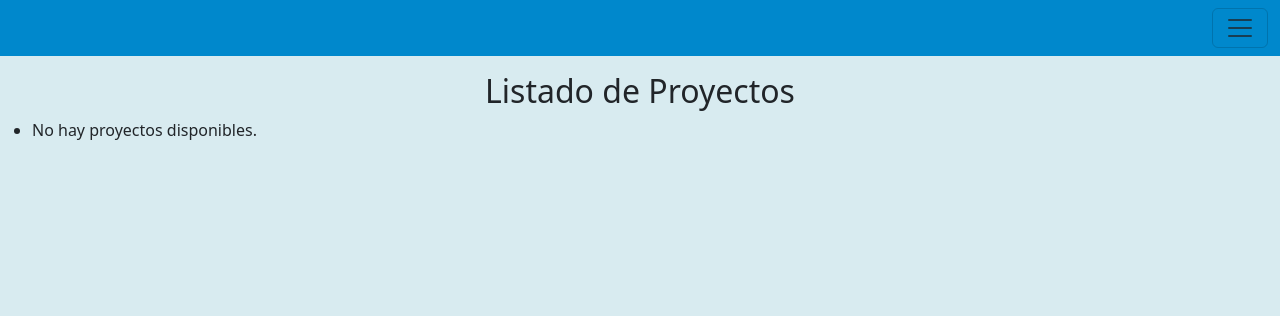
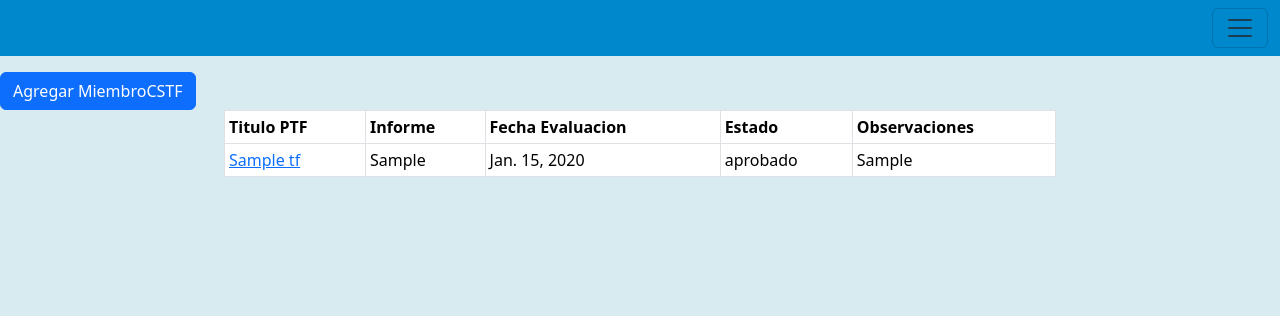
Before and after one commit to Fantitom03/Laboratorio_GestionPTF, a Django app: page /evaluacion/proyectos/ in a window 1280 px wide. Shown: the top 316 px of the page. Run offline with Django 4.2, Linux system fonts and the light colour scheme; tables that the repository leaves empty hold one stand-in row (values such as "Sample post").

Commit message:
Revert "Revert "aaaa""
This reverts commit 6ad8fff02422700bc2186e152e5899af47d409ed.

```diff
--- a/apps/comision/urls.py
+++ b/apps/comision/urls.py
@@ -7,8 +7,8 @@ urlpatterns = [
     # URLs para MiembroCSTF
     path('cstf/', views.miembrocstf_list, name='cstf_list'),
     path('cstf/nuevo/', views.miembrocstf_create, name='cstf_create'),
-    path('cstf/<int:pk>, <int:tpk>/', views.miembrocstf_detail, name='cstf_detail'),
-    path('cstf_delete/<int:pk>, <int:tpk>/', views.miembrocstf_delete, name='cstf_delete'),
+    path('cstf/<int:pk>', views.miembrocstf_detail, name='cstf_detail'),
+    path('cstf_delete/<int:pk>', views.miembrocstf_delete, name='cstf_delete'),
     path('cstf_edit/<int:pk>/', views.miembrocstf_edit, name='cstf_edit'),
 
     # URLs para MiembrosTE
--- a/apps/evaluacion/models.py
+++ b/apps/evaluacion/models.py
@@ -10,10 +10,10 @@ class EvaluacionPTF(models.Model):
     )
 
     proyecto_TF = models.ForeignKey(Proyecto_TF, on_delete = models.CASCADE)
-    informe = models.FileField(null=True)
+    informe = models.FileField(blank=True, null=True)
     fecha_evaluacion = models.DateField()
     estado = models.CharField(max_length=20, choices=estado_op)
-    observaciones = models.CharField(max_length=500, null=True)
+    observaciones = models.CharField(max_length=500, blank=True, null=True)
 
 
 class EvaluacionITF(models.Model):
--- a/apps/evaluacion/templates/evaluacionPTF_list.html
+++ b/apps/evaluacion/templates/evaluacionPTF_list.html
@@ -2,14 +2,32 @@
 {% block titulo %}Listado de Proyectos{% endblock %}
 {% block contenido %}
   <br><br><br>
-  <h2>Listado de Proyectos</h2>
-  <ul>
-    {% for proyecto in proyectos %}
-      <li>{{ proyecto.titulo_ptf }}</li>
-      <li>{{ proyecto.fecha_presentacion }}</li>
 
-    {% empty %}
-      <li>No hay proyectos disponibles.</li>
-    {% endfor %}
-  </ul>
+
+  <a href="{% url 'evaluacion:evaluacionPTF_create' %}" class="btn btn-primary">Agregar MiembroCSTF</a>
+
+    <div id="resultados">
+        <table class="table table-bordered table-sm" style="justify-content: center;width: 65%; margin-left: auto; margin-right: auto;">
+            <thead>
+                <tr>
+                    <th scope="col">Titulo PTF</th>
+                    <th scope="col">Informe</th>
+                    <th scope="col">Fecha Evaluacion</th>
+                    <th scope="col">Estado</th>
+                    <th scope="col">Observaciones</th>
+                </tr>
+            </thead>
+            <tbody>
+            {% for evaluacion in evaluaciones %}
+                <tr>
+                    <td scope="row"><a href="{% url 'evaluacion:evaluacionPTF_detail' evaluacion.id %}">{{ evaluacion.proyecto_TF.titulo_ptf }}</a></td>
+                    <td>{{ evaluacion.informe }}</td>
+                    <td>{{ evaluacion.fecha_evaluacion }}</td>
+                    <td>{{ evaluacion.estado }}</td>
+                    <td>{{ evaluacion.observaciones }}</td>
+                </tr>
+            {% endfor %}
+            </tbody>
+        </table>
+    </div>
 {% endblock %}
--- a/apps/evaluacion/urls.py
+++ b/apps/evaluacion/urls.py
@@ -5,12 +5,9 @@ app_name = 'evaluacion'
 
 urlpatterns = [
     #evaluacion_ptf views
-    path('proyectos/', views.evaluacionPTF_list, name='proyecto_list'),
-    path('proyectos/<int:pk>/', views.evaluacionPTF_detail, name='proyecto_detail'),
-    path('proyectos/<int:pk>/evaluar/', views.evaluacionPTF_create, name='proyecto_evaluar'),
-    #path('docente/', views.docente_list, name='docente_list'),
-    #path('docente/nuevo/', views.docente_create, name='docente_create'),
-    #path('docente/<int:pk>/', views.docente_detail, name='docente_detail'),
-    #path('docente_delete/<int:pk>/', views.docente_delete, name='docente_delete'),
-    #path('docente_edit/<int:pk>/',views.docente_edit, name='docente_edit'),
+    path('proyectos/', views.evaluacionPTF_list, name='evaluacionPTF_list'),
+    path('proyectos/<int:pk>/', views.evaluacionPTF_detail, name='evaluacionPTF_detail'),
+    path('proyectos/evaluar/', views.evaluacionPTF_create, name='evaluacionPTF_create'),
+    path('proyectos_delete/<int:pk>/', views.evaluacionPTF_delete, name='evaluacionPTF_delete'),
+    path('proyectos_edit/<int:pk>/',views.evaluacionPTF_edit, name='evaluacionPTF_edit'),
 ]
--- a/apps/evaluacion/views.py
+++ b/apps/evaluacion/views.py
@@ -15,15 +15,43 @@ def evaluacionPTF_detail(request, pk):
     return render(request, 'evaluacionPTF_detail.html', {'evaluacion': evaluacion})
 
 
-def evaluacionPTF_create (request):
+def evaluacionPTF_create(request):
+
     if request.method == 'POST':
         form = EvaluacionPTFForm(request.POST)
         if form.is_valid():
-            nueva_evaluacion = form.save(commit=True)
+            nueva_evaluacion = form.save(commit=False)
             nueva_evaluacion.clean()
             nueva_evaluacion.save()
-            messages.success(request, 'Se ha agregado correctemente la evaluacion')
+            messages.success(request, 'Se ha agregado correctamente la evaluación')
             return redirect(reverse('evaluacion:evaluacionPTF_list'))
+    else:
+        form = EvaluacionPTFForm()  # Pasa el proyecto como valor inicial
+
+    return render(request, 'evaluacionPTF_create.html', {'form': form})
+
+def evaluacionPTF_edit (request, pk):
+    evaluacion = get_object_or_404(EvaluacionPTF, pk=pk)
+    if request.method == 'POST':
+        form = EvaluacionPTFForm(request.POST, instance=evaluacion)
+        if form.is_valid():
+            evaluacion_editada = form.save(commit=True)
+            evaluacion = evaluacion_editada
+            evaluacion.save()
+            messages.success(request, 'Se ha actualizado correctamente la evaluación')
+            return redirect('evaluacion:evaluacionPTF_detail', pk=evaluacion.pk)
         else:
-            form = EvaluacionPTFForm()
-        return render(request, 'evaluacionPTF_create.html',)
+            messages.error(request, 'Por favor, corrija los errores en el formulario.')
+    else:
+        form = EvaluacionPTFForm(instance=evaluacion)
+    return render(request, 'evaluacionPTF_edit.html', {'form': form, 'evaluacion': evaluacion})
+
+def evaluacionPTF_delete(request, pk):
+    if request.method == 'POST':
+        if 'id_evaluacion' in request.POST:
+            evaluacion = get_object_or_404(EvaluacionPTF, pk=pk)
+            evaluacion.delete()
+            messages.success(request, 'Se ha eliminado exitosamente la evaluacion')
+        else:
+            messages.error(request, 'Debe indicar qué evaluació desea eliminar')
+    return redirect(reverse('evaluacion:evaluacionPTF_list'))
--- a/apps/proyectotf/models.py
+++ b/apps/proyectotf/models.py
@@ -25,8 +25,6 @@ class Proyecto_TF(models.Model):
     cstf = models.ForeignKey(Miembro_CSTF, on_delete=models.CASCADE)
     te_asignado = models.ForeignKey(TribunalEvaluador, on_delete=models.CASCADE)
 
-    def __str__(self):
-        return f'Proyecto TF de {self.matricula}'
 
 
 class Proyecto_TF_Alumno(models.Model):
@@ -48,8 +46,6 @@ class Informe_TF(models.Model):
     estado = models.CharField(max_length=20, choices=estado_op)
     observaciones = models.CharField(max_length=500, null=True)
 
-    def __str__(self):
-        return f'Informe TF de {self.matricula}'
 
 
 """
--- a/gestion_trabajos_finales/urls.py
+++ b/gestion_trabajos_finales/urls.py
@@ -26,7 +26,7 @@ urlpatterns = [
     path('persona/', include('apps.persona.urls', namespace='persona')),
     path('comision/', include('apps.comision.urls', namespace='comision')),
     path('evaluacion/', include('apps.evaluacion.urls', namespace='evaluacion')),
-    #path('proyectotf/', include('apps.proyectotf.urls', namespace='proyectotf')),
+    path('proyectotf/', include('apps.proyectotf.urls', namespace='proyectotf')),
 ]
 
 """
```
Also changed, not shown: apps/evaluacion/forms.py (+13 -1 lines), apps/evaluacion/templates/evaluacionPTF_create.html (+6 -14 lines), apps/evaluacion/templates/evaluacionPTF_detail.html (+20 -3 lines), apps/evaluacion/templates/evaluacionPTF_edit.html (added, +17 -0 lines), apps/evaluacion/migrations/0002_alter_evaluacionptf_informe_and_more.py (added).
